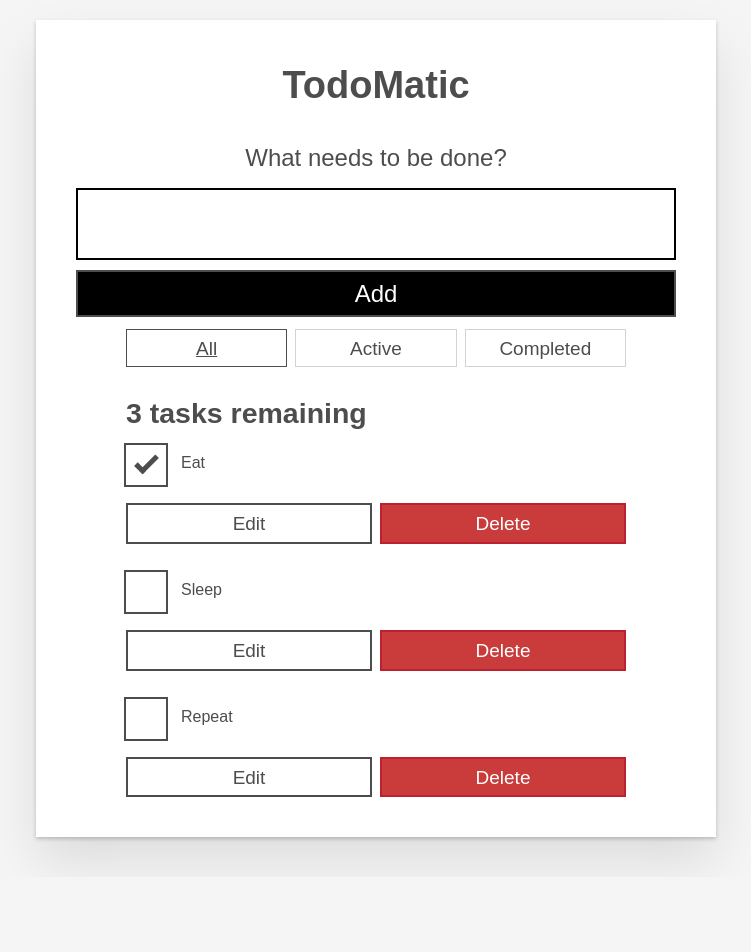
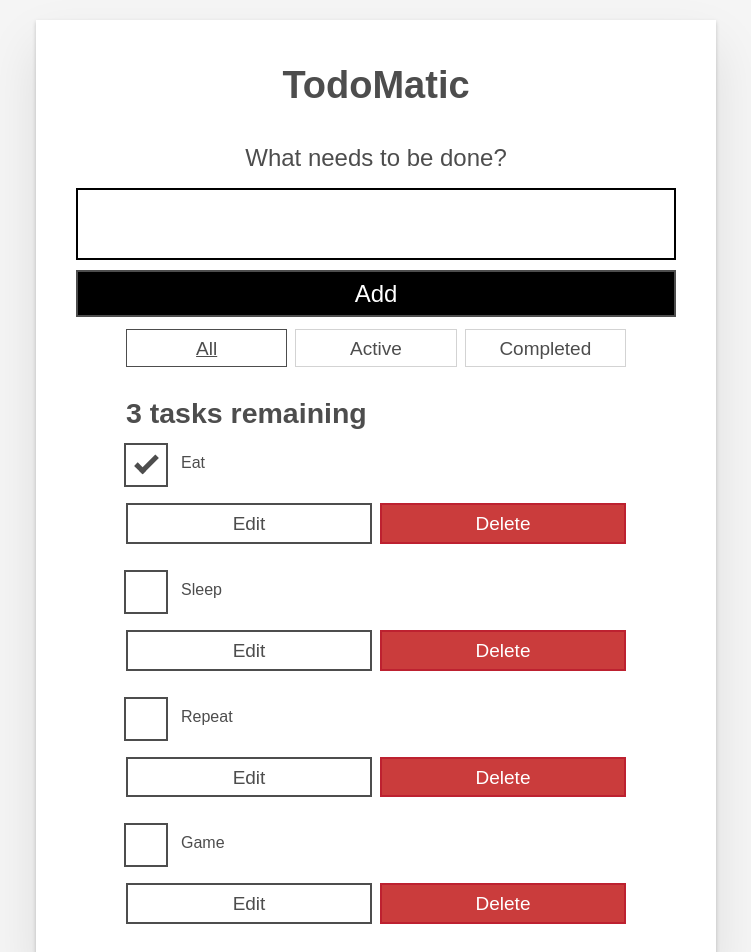
Before and after one commit to cit31300-fa23/react-to-do-list, a React (Create React App) app: page / in a window 1280 px wide. Shown: the top 952 px of the page, without its empty margins (264-1015 px from the left). Before the commit the page ends 877 px from the top, so only its background shows below. Built offline with nearby package versions, Linux system fonts and the light colour scheme.

Commit message:
End of v.3 - Using Data

```diff
--- a/src/App.js
+++ b/src/App.js
@@ -2,6 +2,15 @@ import Todo from "src/components/Todo/Todo";
 
 
 function App(props) {
+
+  //const taskList = props.tasks?.map((task) => task.name );
+  const taskList = props.tasks?.map((task) => <Todo
+    id={ task.id }
+    name={ task.name }
+    completed={ task.completed }
+    key={ task.id }
+  /> );
+
   return (
     <div className="todoapp stack-large">
       <h1>TodoMatic</h1>
@@ -44,9 +53,10 @@ function App(props) {
         role="list"
         className="todo-list stack-large stack-exception"
         aria-labelledby="list-heading">
-          <Todo name="Eat" completed={ true } id="todo-0" />
+          { taskList }
+          {/* <Todo name="Eat" completed={ true } id="todo-0" />
           <Todo name="Sleep" completed={ false } id="todo-1" />
-          <Todo name="Repeat" completed={ false } id="todo-2" />
+          <Todo name="Repeat" completed={ false } id="todo-2" /> */}
       </ul>
     </div>
   );
--- a/src/index.js
+++ b/src/index.js
@@ -4,10 +4,17 @@ import './index.css';
 import App from './App';
 // import reportWebVitals from './reportWebVitals';
 
+const DATA = [
+  { id: "todo-0", name: "Eat", completed: true},
+  { id: "todo-1", name: "Sleep", completed: false},
+  { id: "todo-2", name: "Repeat", completed: false},
+  { id: "todo-3", name: "Game", completed: false},
+]
+
 const root = ReactDOM.createRoot(document.getElementById('root'));
 root.render(
   <React.StrictMode>
-    <App />
+    <App tasks={ DATA } />
   </React.StrictMode>
 );
 
```
